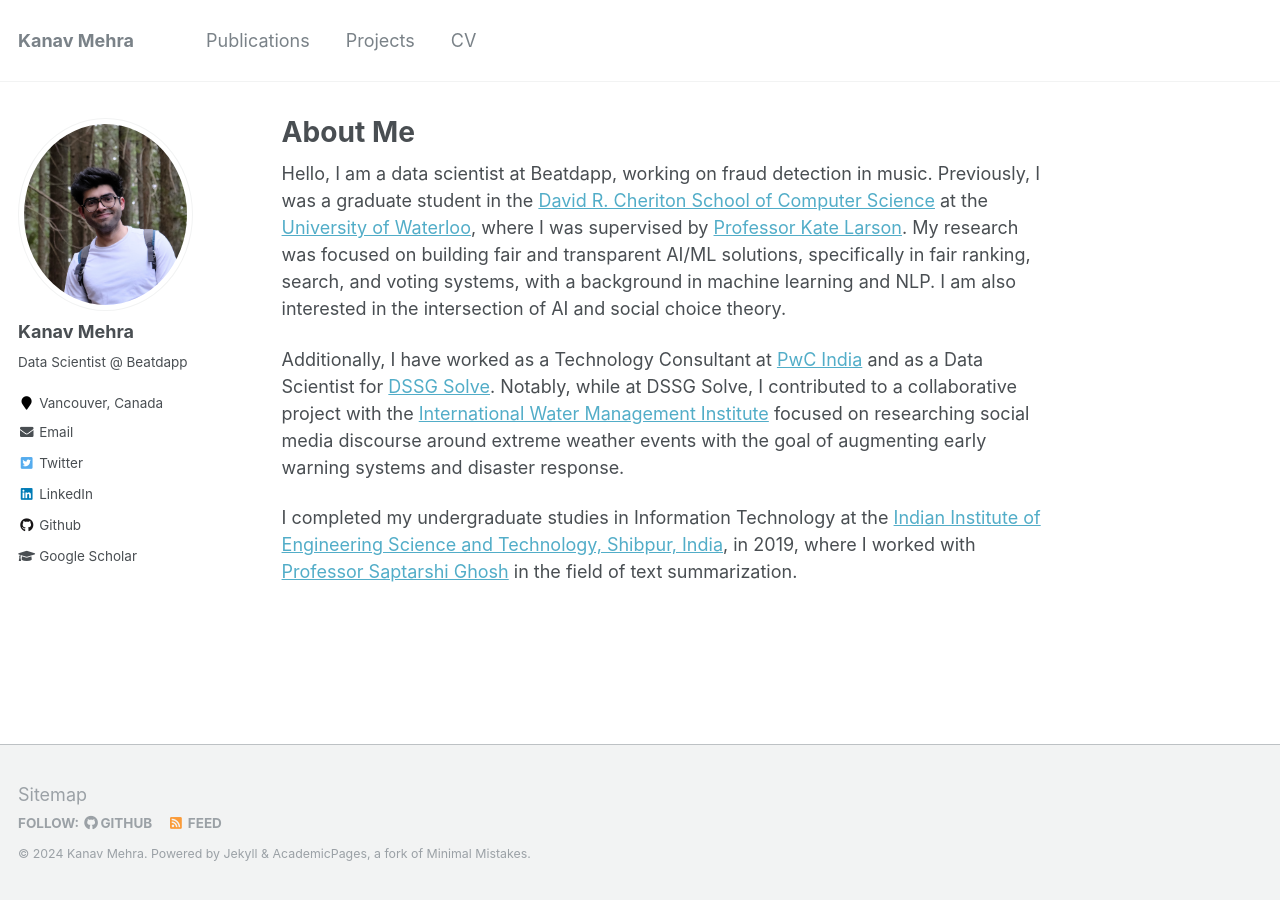
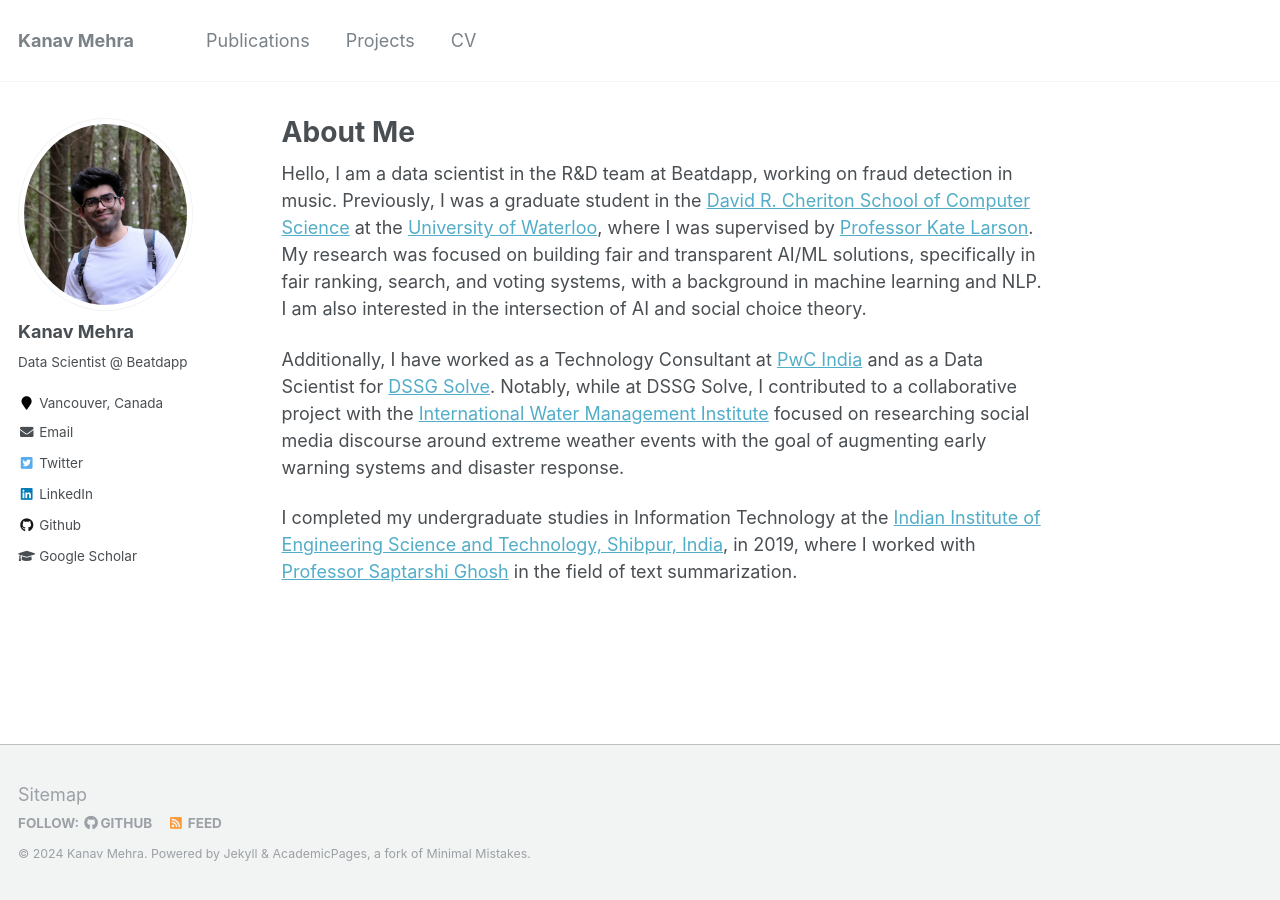
Before and after one commit to kanav-mehra/kanav-mehra.github.io, a Jekyll site: the page built from _pages/about.md, in a window 1280 px wide. Built offline with Jekyll 4.4.1, drawn with Linux system fonts in a browser that asks for light colours.

Commit message:
title update

```diff
--- a/_config.yml
+++ b/_config.yml
@@ -81,7 +81,7 @@ analytics:
 # Site Author
 author:
   name             : "Kanav Mehra"
-  avatar           : "photo.JPG"
+  avatar           : "photo_current.JPG"
   bio              : "Data Scientist @ Beatdapp"
   location         : "Vancouver, Canada"
   employer         :
--- a/_data/authors.yml
+++ b/_data/authors.yml
@@ -5,6 +5,6 @@ Name Name:
   uri         : "http://kanav-mehra/github.io"
   email       : "kanav.mehra6@gmail.com"
   bio         : "This is the first name."
-  avatar      : "photo.jpg"
+  avatar      : "photo_current.jpg"
   twitter     : "https://twitter.com/kanav_mehra_"
   google_plus : "Name"
--- a/_pages/about.md
+++ b/_pages/about.md
@@ -8,7 +8,7 @@ redirect_from:
   - /about.html
 ---
 
-Hello, I am a data scientist at Beatdapp, working on fraud detection in music. Previously, I was a graduate student in the [David R. Cheriton School of Computer Science](https://cs.uwaterloo.ca/) at the [University of Waterloo](https://uwaterloo.ca/), where I was supervised by [Professor Kate Larson](https://cs.uwaterloo.ca/~klarson/index.html). My research was focused on building fair and transparent AI/ML solutions, specifically in fair ranking, search, and voting systems, with a background in machine learning and NLP. I am also interested in the intersection of AI and social choice theory.
+Hello, I am a data scientist in the R&D team at Beatdapp, working on fraud detection in music. Previously, I was a graduate student in the [David R. Cheriton School of Computer Science](https://cs.uwaterloo.ca/) at the [University of Waterloo](https://uwaterloo.ca/), where I was supervised by [Professor Kate Larson](https://cs.uwaterloo.ca/~klarson/index.html). My research was focused on building fair and transparent AI/ML solutions, specifically in fair ranking, search, and voting systems, with a background in machine learning and NLP. I am also interested in the intersection of AI and social choice theory.
 
 Additionally, I have worked as a Technology Consultant at [PwC India](https://www.pwc.in/) and as a Data Scientist for [DSSG Solve](https://solveforgood.org/). Notably, while at DSSG Solve, I contributed to a collaborative project with the [International Water Management Institute](https://www.iwmi.cgiar.org/) focused on researching social media discourse around extreme weather events with the goal of augmenting early warning systems and disaster response.
 
```
Also changed, not shown: images/photo_current.JPG (renamed from images/photo.JPG), 2 other files.
